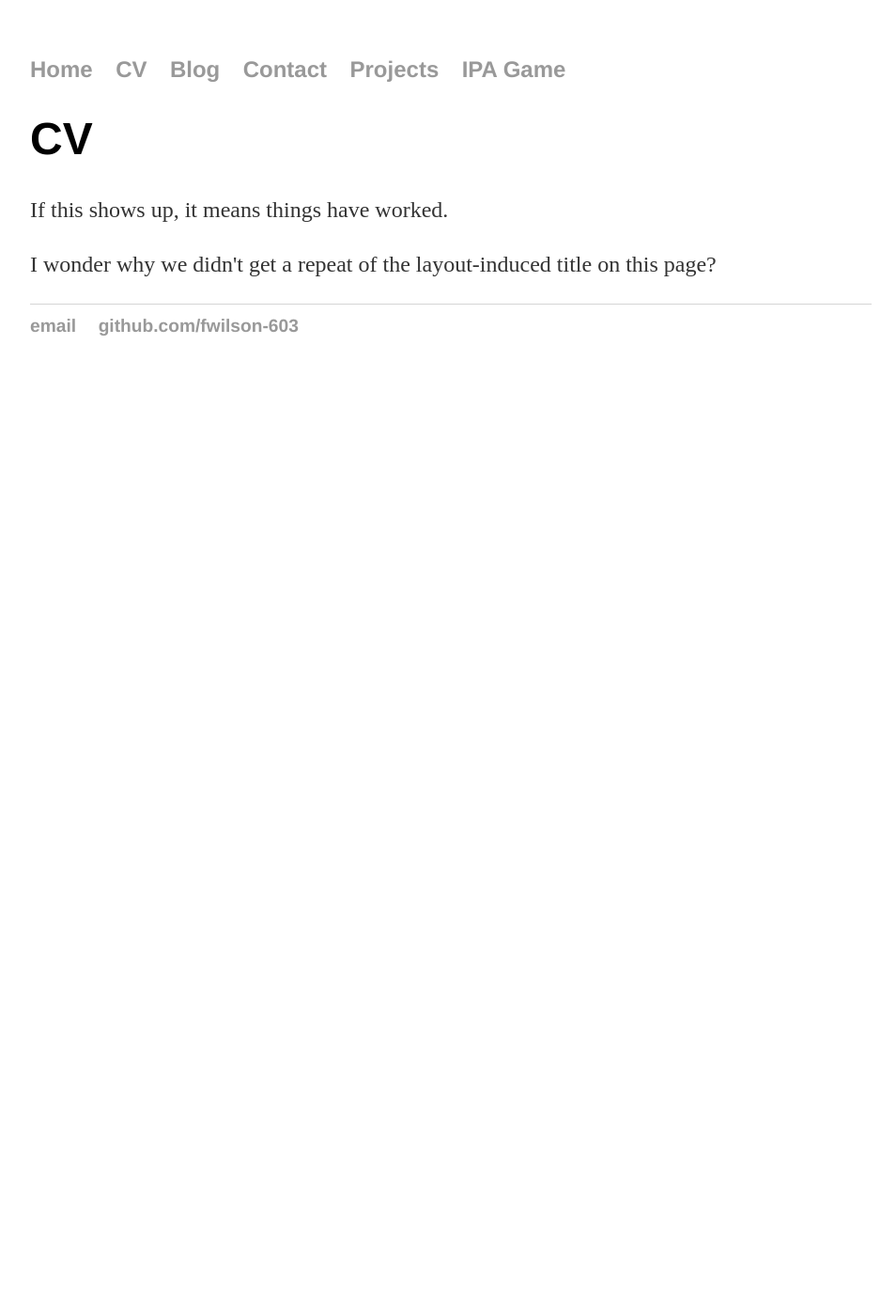
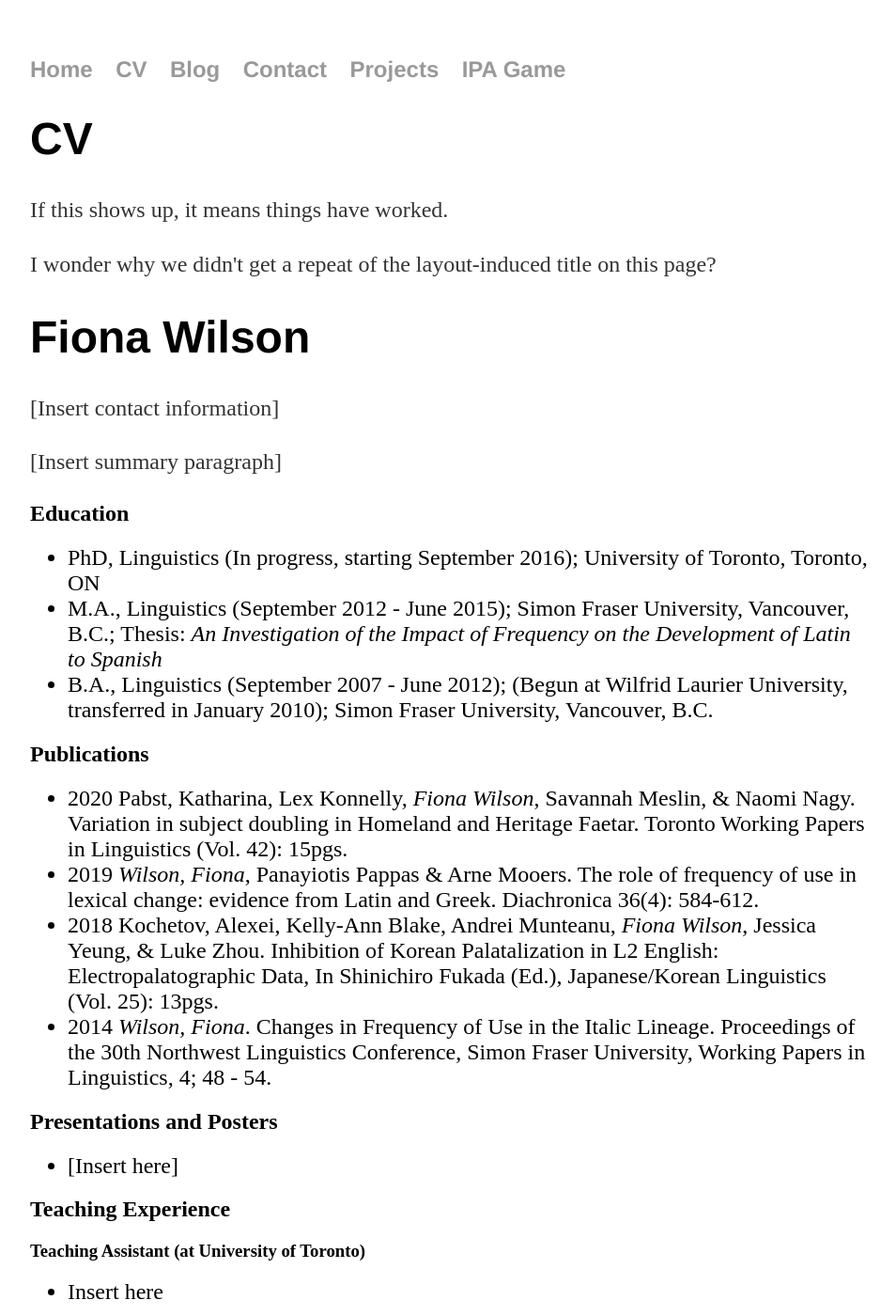
Before and after one commit to fwilson-603/fwilson-603.github.io, a Jekyll site: the page built from cv/index.html, in a window 1280 px wide and 1400 px high. Shown: the whole window at 94% size, without its empty margins (160-1114 px from the left). Built offline with Jekyll 4.4.1, drawn with Linux system fonts in a browser that asks for light colours; some of the changed text lies outside the part shown.

Commit message:
Update index.html

```diff
--- a/cv/index.html
+++ b/cv/index.html
@@ -4,3 +4,97 @@ title: CV
 ---
 <p>If this shows up, it means things have worked.</p>
 <p>I wonder why we didn't get a repeat of the layout-induced title on this page?</p>
+
+<h1>Fiona Wilson</h1>
+
+<p>[Insert contact information]</p>
+
+<p>[Insert summary paragraph]</p>
+
+<h2>Education</h2>
+
+<ul>
+  <li>PhD, Linguistics (In progress, starting September 2016); University of Toronto, Toronto, ON</li>
+  <li>M.A., Linguistics (September 2012 - June 2015); Simon Fraser University, Vancouver, B.C.; Thesis: <i>An Investigation of the Impact of Frequency on the Development of Latin to Spanish</i></li>
+  <li>B.A., Linguistics (September 2007 - June 2012); (Begun at Wilfrid Laurier University, transferred in January 2010); Simon Fraser University, Vancouver, B.C.</li>
+</ul>
+
+<h2>Publications</h2>
+
+<ul>
+  <li>2020	Pabst, Katharina, Lex Konnelly, <em>Fiona Wilson</em>, Savannah Meslin, & Naomi Nagy. Variation in subject doubling in Homeland and Heritage Faetar. Toronto Working Papers in Linguistics (Vol. 42): 15pgs.</li>
+  <li>2019	<em>Wilson, Fiona</em>, Panayiotis Pappas & Arne Mooers. The role of frequency of use in lexical change: evidence from Latin and Greek. Diachronica 36(4): 584-612.</li>
+  <li>2018	Kochetov, Alexei, Kelly-Ann Blake, Andrei Munteanu, <em>Fiona Wilson</em>, Jessica Yeung, & Luke Zhou. Inhibition of Korean Palatalization in L2 English: Electropalatographic Data, In Shinichiro Fukada (Ed.), Japanese/Korean Linguistics (Vol. 25): 13pgs.</li>
+  <li>2014	<em>Wilson, Fiona</em>. Changes in Frequency of Use in the Italic Lineage. Proceedings of the 30th Northwest Linguistics Conference, Simon Fraser University, Working Papers in Linguistics, 4; 48 - 54.</li>
+</ul>
+
+<h2>Presentations and Posters</h2>
+
+<ul>
+  <li>[Insert here]</li>
+</ul>
+
+<h2>Teaching Experience</h2>
+
+<h3>Teaching Assistant (at University of Toronto)</h3>
+
+<ul>
+  <li>Insert here</li>
+</ul>
+
+<h3>Grader (at University of Toronto)</h3>
+
+<ul>
+  <li>Insert here</li>
+</ul>
+
+<h3>Teaching Assistant (at Simon Fraser University)</h3>
+
+<ul>
+  <li>Insert here</li>
+</ul>
+
+<h3>Guest Lectures</h3>
+
+<ul>
+  <li>Insert here</li>
+</ul>
+
+<h2>Academic Awards</h2>
+
+<ul>
+  <li>Insert here</li>
+</ul>
+
+<h2>Grants</h2>
+
+<ul>
+  <li>Insert here</li>
+</ul>
+
+<h2>Research and Work Experience</h2>
+
+<ul>
+  <li>Insert here</li>
+</ul>
+
+<h2>Service</h2>
+
+<ul>
+  <li>Insert here</li>
+</ul>
+
+<h2>Other Qualifications</h2>
+
+<ul>
+  <li>Insert here</li>
+</ul>
+
+<h3>Languages</h3>
+
+<ul>
+  <li>English</li>
+  <li>French</li>
+  <li>Spanish</li>
+  <li>Classical Latin</li>
+</ul>
```
